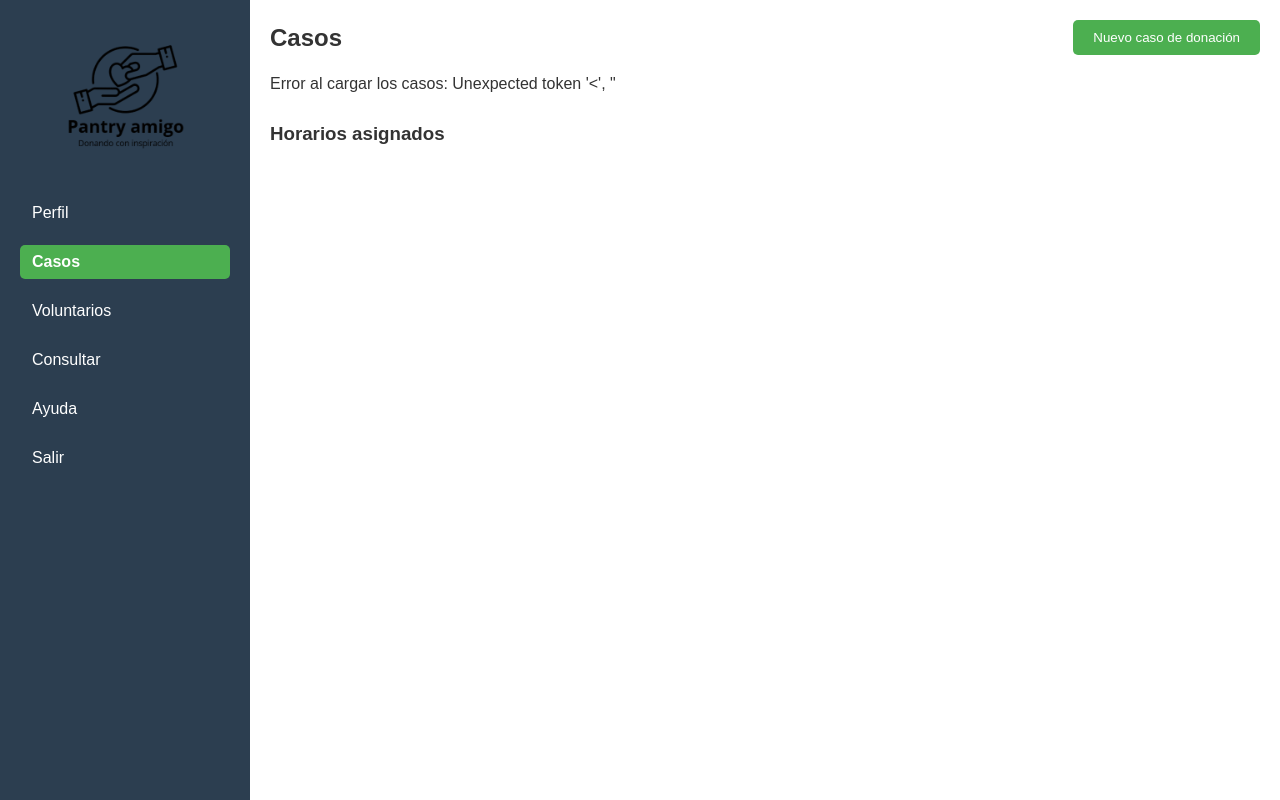
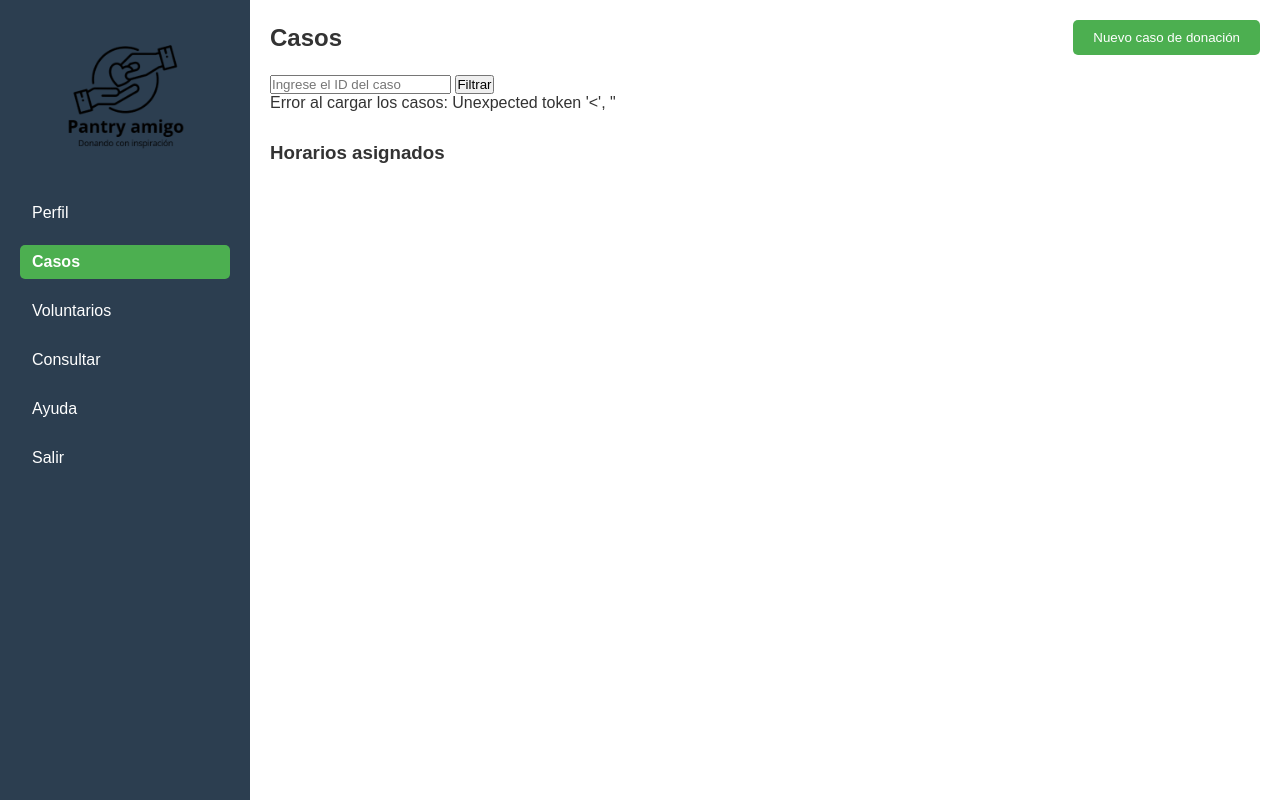
Before and after one commit to reeeloy/Pantry_Amigo, a PHP site: page /Dashboard.php in a window 1280 px wide. Run offline with PHP 8.4, Linux system fonts and the light colour scheme.

Commit message:
Actualizacion de casos activos

```diff
--- a/MVC/Vista/HTML/Dashboard.php
+++ b/MVC/Vista/HTML/Dashboard.php
@@ -11,7 +11,7 @@
     <!-- Sidebar -->
     <aside class="sidebar">
       <div class="logo">
-      <img src="/Pantry-amigo/MVC/Vista/IMG/Logo_Pantry-amigo.png" alt="Logo de la empresa" class="logo-img">
+        <img src="/Pantry-amigo/MVC/Vista/IMG/Logo_Pantry-amigo.png" alt="Logo de la empresa" class="logo-img">
       </div>
       <nav class="menu">
         <ul>
@@ -34,6 +34,12 @@
 
       <!-- Sección de Casos (Visible por defecto) -->
       <section id="casos" class="seccion-activa">
+        <!-- Barra de búsqueda para filtrar por ID -->
+        <div class="search-bar">
+          <input type="text" id="filtro-id" placeholder="Ingrese el ID del caso">
+          <button id="btn-filtrar">Filtrar</button>
+        </div>
+
         <div class="cases" id="lista-casos">
           <!-- Aquí se cargarán los casos dinámicamente -->
         </div>
@@ -86,7 +92,7 @@
     </main>
   </div>
 
-  <!-- Script para manejar la navegación y las listas -->
+  <!-- Script para manejar la navegación y la carga/filtrado de datos -->
   <script>
     // Seleccionar elementos del DOM
     const perfilLink = document.getElementById('perfil-link');
@@ -101,10 +107,14 @@
     const tituloSeccion = document.getElementById('titulo-seccion');
     const listaCasos = document.getElementById('lista-casos');
     const listaVoluntarios = document.getElementById('lista-voluntarios');
+    const filtroInput = document.getElementById('filtro-id');
+    const btnFiltrar = document.getElementById('btn-filtrar');
+
+    let casosData = []; // Variable para almacenar los casos cargados
 
     // Función para cargar casos desde PHP
     function cargarCasos() {
-      fetch('/Pantry-amigo/MVC/Vista/HTML/obtener_casos.php') // Solicitud al archivo PHP
+      fetch('/Pantry-amigo/MVC/Vista/HTML/obtener_casos.php')
         .then(response => {
           if (!response.ok) {
             throw new Error(`Error en la solicitud: ${response.statusText}`);
@@ -112,25 +122,12 @@
           return response.json();
         })
         .then(data => {
-          listaCasos.innerHTML = ''; // Limpiar el contenedor
-
           if (data.error) {
-            console.error('Error desde el servidor:', data.error);
             listaCasos.innerHTML = `<p>Error: ${data.error}</p>`;
             return;
           }
-
-          data.forEach(caso => {
-            const casoHTML = `
-              <div class="case">
-                <h3>${caso.Caso_Nombre_Caso}</h3>
-                <p><strong>${caso.Caso_Descripcion}</strong></p>
-                <p>Fecha de inicio: ${caso.Caso_Fecha_Inicio}</p>
-                <p>Fecha de fin: ${caso.Caso_Fecha_Fin}</p>
-              </div>
-            `;
-            listaCasos.insertAdjacentHTML('beforeend', casoHTML);
-          });
+          casosData = data; // Almacenar la data original
+          mostrarCasos(casosData);
         })
         .catch(error => {
           console.error('Error al cargar los casos:', error);
@@ -138,44 +135,39 @@
         });
     }
 
-    // Función para cargar voluntarios desde PHP
-    function cargarVoluntarios() {
-      fetch('/Pantry-amigo/MVC/Vista/HTML/obtener_voluntarios.php') // Solicitud al archivo PHP
-        .then(response => {
-          if (!response.ok) {
-            throw new Error(`Error en la solicitud: ${response.statusText}`);
-          }
-          return response.json();
-        })
-        .then(data => {
-          listaVoluntarios.innerHTML = ''; // Limpiar el contenedor
+    // Función para mostrar casos en la interfaz
+    function mostrarCasos(casos) {
+      listaCasos.innerHTML = ''; // Limpiar el contenedor
+      casos.forEach(caso => {
+        // Se utiliza "Caso_Id" (ajusta según tu API) y se muestra Estado basado en el valor de Caso_Estado
+        const estado = caso.Estado ? caso.Estado : (caso.Caso_Estado == 1 ? 'Activo' : 'Inactivo');
+        const casoHTML = `
+          <div class="case" data-id="${caso.Caso_Id}">
+            <h3>${caso.Caso_Nombre_Caso}</h3>
+            <p><strong>${caso.Caso_Descripcion}</strong></p>
+            <p>ID: ${caso.Caso_Id}</p>
+            <p>Estado: ${estado}</p>
+            <p>Fecha de inicio: ${caso.Caso_Fecha_Inicio}</p>
+            <p>Fecha de fin: ${caso.Caso_Fecha_Fin}</p>
+          </div>
+        `;
+        listaCasos.insertAdjacentHTML('beforeend', casoHTML);
+      });
+    }
 
-          if (data.error) {
-            console.error('Error desde el servidor:', data.error);
-            listaVoluntarios.innerHTML = `<p>Error: ${data.error}</p>`;
-            return;
-          }
-
-          data.forEach(voluntario => {
-            const voluntarioHTML = `
-              <div class="voluntario">
-                <p><strong>${voluntario.Vol_Nombre} ${voluntario.Vol_Apellido}</strong></p>
-                <p>Correo: ${voluntario.Vol_Correo}</p>
-                <p>Celular: ${voluntario.Vol_Celular}</p>
-                <p>Caso asignado: ${voluntario.Vol_Caso_Id}</p>
-              </div>
-            `;
-            listaVoluntarios.insertAdjacentHTML('beforeend', voluntarioHTML);
-          });
-        })
-        .catch(error => {
-          console.error('Error al cargar los voluntarios:', error);
-          listaVoluntarios.innerHTML = `<p>Error al cargar los voluntarios: ${error.message}</p>`;
-        });
+    // Función para filtrar los casos por ID
+    function filtrarCasosPorID() {
+      const filtro = filtroInput.value.trim();
+      if (filtro === '') {
+        mostrarCasos(casosData);
+        return;
+      }
+      const casosFiltrados = casosData.filter(caso => String(caso.Caso_Id) === filtro);
+      mostrarCasos(casosFiltrados);
     }
 
     // Función para mostrar la sección de casos
-    function mostrarCasos() {
+    function mostrarCasosSeccion() {
       casosSection.classList.remove('seccion-oculta');
       casosSection.classList.add('seccion-activa');
       voluntariosSection.classList.remove('seccion-activa');
@@ -183,7 +175,7 @@
       ayudaSection.classList.remove('seccion-activa');
       ayudaSection.classList.add('seccion-oculta');
       tituloSeccion.textContent = 'Casos';
-      cargarCasos(); // Cargar los casos dinámicamente
+      cargarCasos();
       resaltarOpcion(casosLink);
     }
 
@@ -196,7 +188,7 @@
       ayudaSection.classList.remove('seccion-activa');
       ayudaSection.classList.add('seccion-oculta');
       tituloSeccion.textContent = 'Voluntarios';
-      cargarVoluntarios(); // Cargar los voluntarios dinámicamente
+      cargarVoluntarios();
       resaltarOpcion(voluntariosLink);
     }
 
@@ -215,27 +207,60 @@
     // Función para resaltar la opción seleccionada
     function resaltarOpcion(link) {
       const menuLinks = [perfilLink, casosLink, voluntariosLink, ayudaLink, salirLink];
-      menuLinks.forEach((menuLink) => {
-        menuLink.classList.remove('active');
-      });
+      menuLinks.forEach(menuLink => menuLink.classList.remove('active'));
       link.classList.add('active');
     }
 
-    // Event listeners
+    // Función para cargar voluntarios desde PHP
+    function cargarVoluntarios() {
+      fetch('/Pantry-amigo/MVC/Vista/HTML/obtener_voluntarios.php')
+        .then(response => {
+          if (!response.ok) {
+            throw new Error(`Error en la solicitud: ${response.statusText}`);
+          }
+          return response.json();
+        })
+        .then(data => {
+          listaVoluntarios.innerHTML = '';
+          if (data.error) {
+            listaVoluntarios.innerHTML = `<p>Error: ${data.error}</p>`;
+            return;
+          }
+          data.forEach(voluntario => {
+            const voluntarioHTML = `
+              <div class="voluntario">
+                <p><strong>${voluntario.Vol_Nombre} ${voluntario.Vol_Apellido}</strong></p>
+                <p>Correo: ${voluntario.Vol_Correo}</p>
+                <p>Celular: ${voluntario.Vol_Celular}</p>
+                <p>Caso asignado: ${voluntario.Vol_Caso_Id}</p>
+              </div>
+            `;
+            listaVoluntarios.insertAdjacentHTML('beforeend', voluntarioHTML);
+          });
+        })
+        .catch(error => {
+          listaVoluntarios.innerHTML = `<p>Error al cargar los voluntarios: ${error.message}</p>`;
+        });
+    }
+
+    // Event listeners para navegación
     perfilLink.addEventListener('click', () => {
-      mostrarCasos(); // Cambia a la sección de casos (o la que corresponda)
+      mostrarCasosSeccion();
       resaltarOpcion(perfilLink);
     });
-    casosLink.addEventListener('click', mostrarCasos);
+    casosLink.addEventListener('click', mostrarCasosSeccion);
     voluntariosLink.addEventListener('click', mostrarVoluntarios);
     ayudaLink.addEventListener('click', mostrarAyuda);
     salirLink.addEventListener('click', () => {
       alert('Cerrando sesión...');
-      // Aquí puedes agregar la lógica para cerrar sesión
+      // Lógica para cerrar sesión
     });
 
+    // Event listener para el botón de filtrar
+    btnFiltrar.addEventListener('click', filtrarCasosPorID);
+
     // Mostrar la sección de casos por defecto
-    mostrarCasos();
+    mostrarCasosSeccion();
   </script>
 </body>
 </html>
--- a/MVC/Vista/HTML/obtener_casos.php
+++ b/MVC/Vista/HTML/obtener_casos.php
@@ -1,7 +1,6 @@
 <?php
-    ini_set('display_errors', 1);
-    error_reporting(E_ALL);
-
+ini_set('display_errors', 1);
+error_reporting(E_ALL);
 
 require_once '/xampp/htdocs/Pantry-Amigo/MVC/Modelo/ConexionBD.php'; // Asegúrate de que la ruta sea correcta
 header('Content-Type: application/json'); // Devuelve JSON
@@ -14,7 +13,13 @@ switch ($metodo) {
     case 'GET':
         // Leer casos
         if ($conexion->abrir()) {
-            $sql = "SELECT * FROM tbl_caso_donacion";
+            // Modificación: Convertimos Caso_Estado en 'Activo' o 'Inactivo'
+            $sql = "SELECT *,
+                           CASE
+                               WHEN Caso_Estado = 1 THEN 'Activo'
+                               ELSE 'Inactivo'
+                           END AS Estado
+                    FROM tbl_caso_donacion";
             $conexion->consulta($sql);
             $result = $conexion->obtenerResult();
             $casos = [];
```
